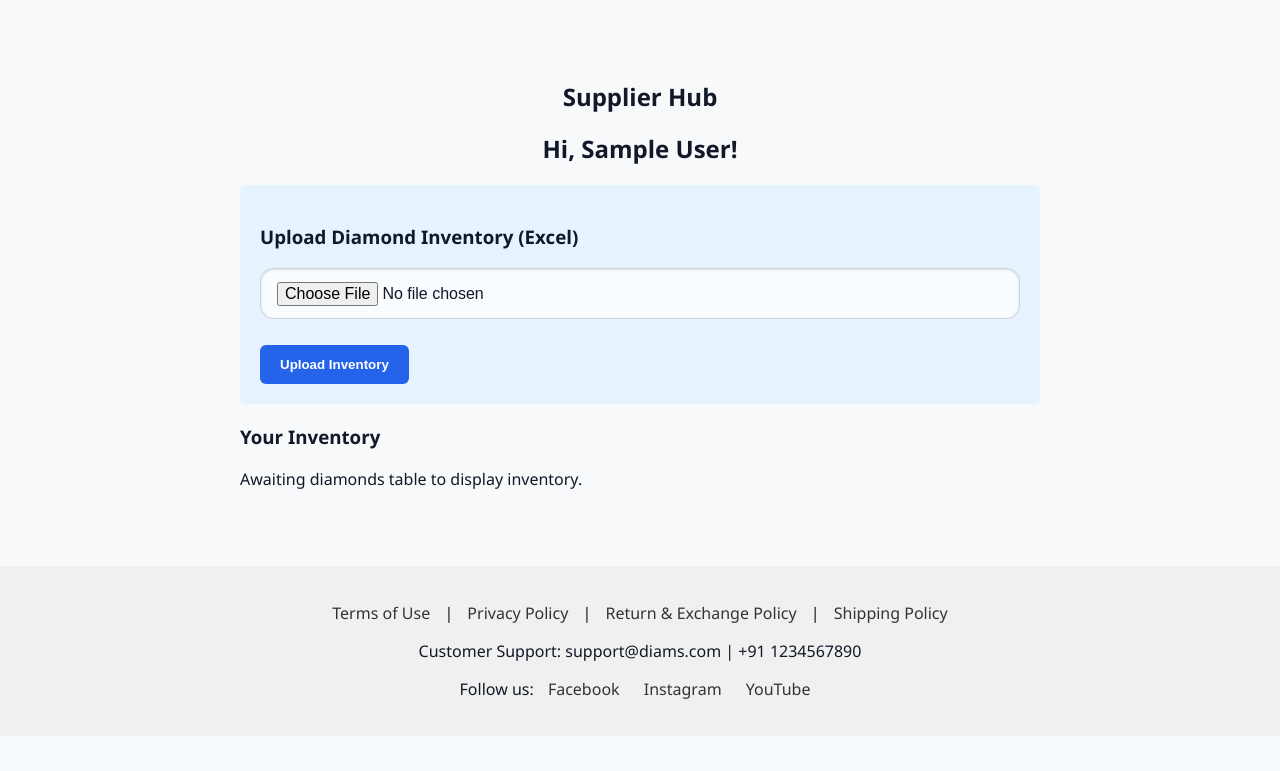
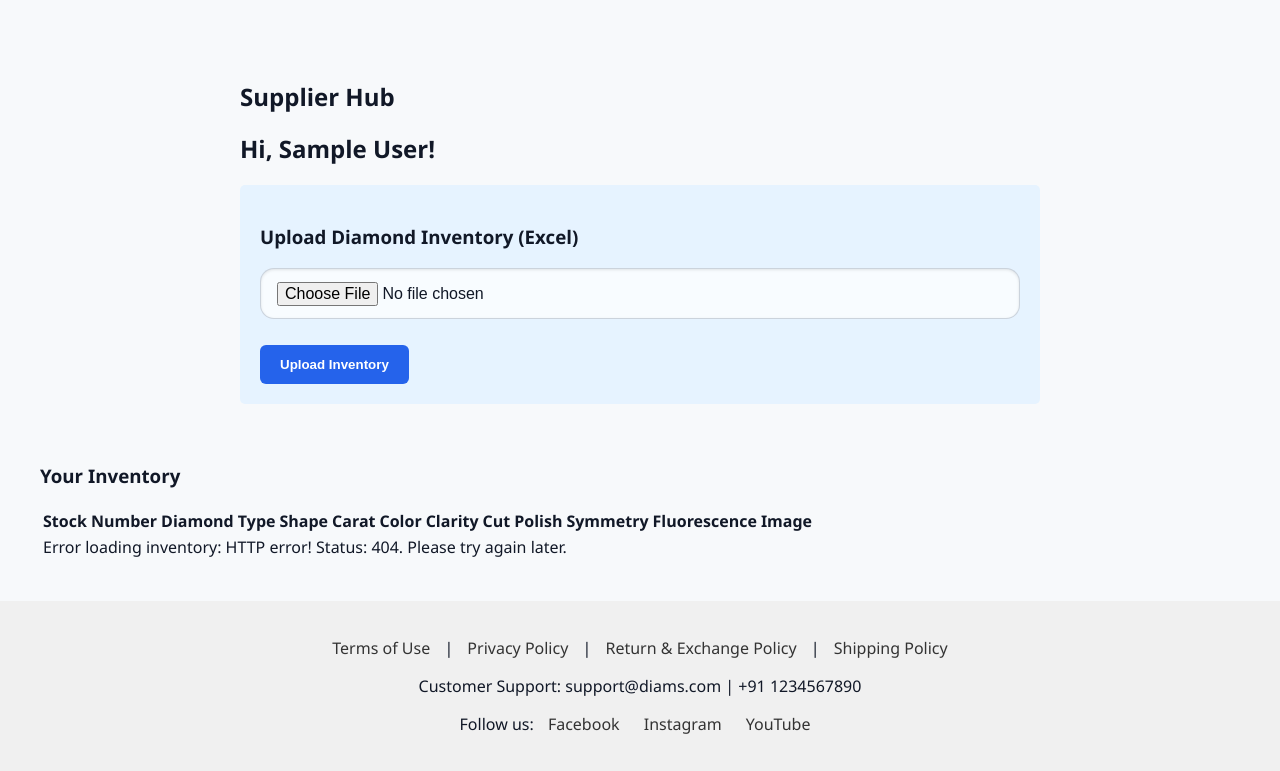
Before and after one commit to Jencyshah1211/diams_project, a Flask app: template templates/supplier_hub.html in a window 1280 px wide. Shown: the part 156-927 px from the top of the page. Before the commit the page ends 892 px from the top, so only its background shows below. Run offline with Flask 3, Linux system fonts and the light colour scheme; the template is opened without the code that fills it, so the values that code supplies are empty; the visitor is signed in with stand-in values (Sample User, id 1); parts of the project's set-up code (start-up, migrations or seed data) failed here and were passed over.

Commit message:
Update supplier_hub.html

```diff
--- a/templates/supplier_hub.html
+++ b/templates/supplier_hub.html
@@ -1,8 +1,8 @@
 {% extends "base.html" %} {% block content %} {% if session['user_type'] ==
 'supplier' %}
 <section class="supplier-hub">
-  <h1 style="text-align: center">Supplier Hub</h1>
-  <h2 style="text-align: center">Hi, {{ session['name'] }}!</h2>
+  <h1>Supplier Hub</h1>
+  <h2>Hi, {{ session['name'] }}!</h2>
   <div class="upload-section">
     <h3>Upload Diamond Inventory (Excel)</h3>
     <form
@@ -13,33 +13,149 @@
       <input type="file" name="inventory_file" accept=".xlsx,.xls" required />
       <button type="submit" class="btn">Upload Inventory</button>
     </form>
+    <div id="upload-loading" class="loading" style="display: none">
+      <span class="spinner"></span>
+    </div>
     {% with messages = get_flashed_messages(with_categories=true) %} {% if
     messages %} {% for category, message in messages %}
     <p class="{{ category }}">{{ message }}</p>
     {% endfor %} {% endif %} {% endwith %}
   </div>
-  <div class="inventory-list">
-    <h3>Your Inventory</h3>
-    <div id="inventory-list">
-      <p>Awaiting diamonds table to display inventory.</p>
-    </div>
-  </div>
 </section>
+<div class="inventory-list">
+  <h3>Your Inventory</h3>
+  <table id="inventory-table">
+    <thead>
+      <tr>
+        <th>Stock Number</th>
+        <th>Diamond Type</th>
+        <th>Shape</th>
+        <th>Carat</th>
+        <th>Color</th>
+        <th>Clarity</th>
+        <th>Cut</th>
+        <th>Polish</th>
+        <th>Symmetry</th>
+        <th>Fluorescence</th>
+        <th>Image</th>
+      </tr>
+    </thead>
+    <tbody id="inventory-table-body">
+      <tr>
+        <td colspan="11">Loading inventory...</td>
+      </tr>
+    </tbody>
+  </table>
+</div>
+
 <script>
-  // Fetch inventory (placeholder)
   async function loadInventory() {
-    const response = await fetch("/api/supplier/inventory");
-    const inventory = await response.json();
-    document.getElementById("inventory-list").innerHTML = inventory.length
-      ? inventory
-          .map(
-            (item) =>
-              `<div><p>${item.name} - ${item.shape} - ${item.carat}ct - $${item.price_retail}</p></div>`
-          )
-          .join("")
-      : "<p>No inventory available yet.</p>";
+    try {
+      console.log("Fetching inventory from /api/supplier/inventory");
+      const response = await fetch("/api/supplier/inventory");
+      if (!response.ok) {
+        throw new Error(`HTTP error! Status: ${response.status}`);
+      }
+      const inventory = await response.json();
+      console.log("Inventory data received:", inventory);
+
+      const tableBody = document.getElementById("inventory-table-body");
+
+      if (inventory.error) {
+        console.error("API returned error:", inventory.error);
+        tableBody.innerHTML = `<tr><td colspan="11">Error: ${inventory.error}</td></tr>`;
+        return;
+      }
+
+      if (!inventory || inventory.length === 0) {
+        console.log("No inventory data found");
+        tableBody.innerHTML = `<tr><td colspan="11">No inventory available yet.</td></tr>`;
+        return;
+      }
+
+      tableBody.innerHTML = inventory
+        .map((item) => {
+          const carat =
+            item.carat != null ? Number(item.carat).toFixed(2) : "0.00";
+          const imageUrl =
+            item.image_url &&
+            item.image_url !== "nan" &&
+            item.image_url !== "click here" &&
+            item.image_url.startsWith(("http://", "https://", "."))
+              ? item.image_url
+              : "";
+          const cut = item.cut === "nan" ? "" : item.cut || "-";
+          const polish = item.polish === "nan" ? "" : item.polish || "-";
+          const symmetry = item.symmetry === "nan" ? "" : item.symmetry || "-";
+          const fluorescence =
+            item.fluorescence === "nan" ? "" : item.fluorescence || "-";
+
+          return `
+          <tr>
+            <td>${item.stock_number || "-"}</td>
+            <td>${item.diamond_type || "-"}</td>
+            <td>${item.shape || "-"}</td>
+            <td>${carat}</td>
+            <td>${item.color || "-"}</td>
+            <td>${item.clarity || "-"}</td>
+            <td>${cut}</td>
+            <td>${polish}</td>
+            <td>${symmetry}</td>
+            <td>${fluorescence}</td>
+            <td>${
+              imageUrl
+                ? `<a href="${imageUrl}" target="_blank">View Image</a>`
+                : "-"
+            }</td>
+          </tr>
+        `;
+        })
+        .join("");
+    } catch (error) {
+      console.error("Error loading inventory:", error);
+      document.getElementById(
+        "inventory-table-body"
+      ).innerHTML = `<tr><td colspan="11">Error loading inventory: ${error.message}. Please try again later.</td></tr>`;
+    }
   }
-  document.addEventListener("DOMContentLoaded", loadInventory);
+
+  document.addEventListener("DOMContentLoaded", () => {
+    console.log("Page loaded, calling loadInventory");
+    loadInventory();
+  });
+
+  document.querySelector("form").addEventListener("submit", async (event) => {
+    event.preventDefault();
+    const form = event.target;
+    const formData = new FormData(form);
+    const loadingDiv = document.getElementById("upload-loading");
+    const submitButton = form.querySelector(".btn");
+
+    // Show loading indicator and disable button
+    loadingDiv.style.display = "flex";
+    submitButton.disabled = true;
+
+    try {
+      console.log("Submitting inventory upload form");
+      const response = await fetch(form.action, {
+        method: form.method,
+        body: formData,
+      });
+
+      if (response.ok) {
+        console.log("Upload successful, reloading inventory");
+        await loadInventory();
+      } else {
+        console.error("Upload failed:", response.status, response.statusText);
+      }
+    } catch (error) {
+      console.error("Error uploading file:", error);
+    } finally {
+      // Hide loading indicator and re-enable button
+      loadingDiv.style.display = "none";
+      submitButton.disabled = false;
+    }
+  });
 </script>
 {% else %}
 <p style="text-align: center; color: red">Access Denied: Supplier Only</p>
```
